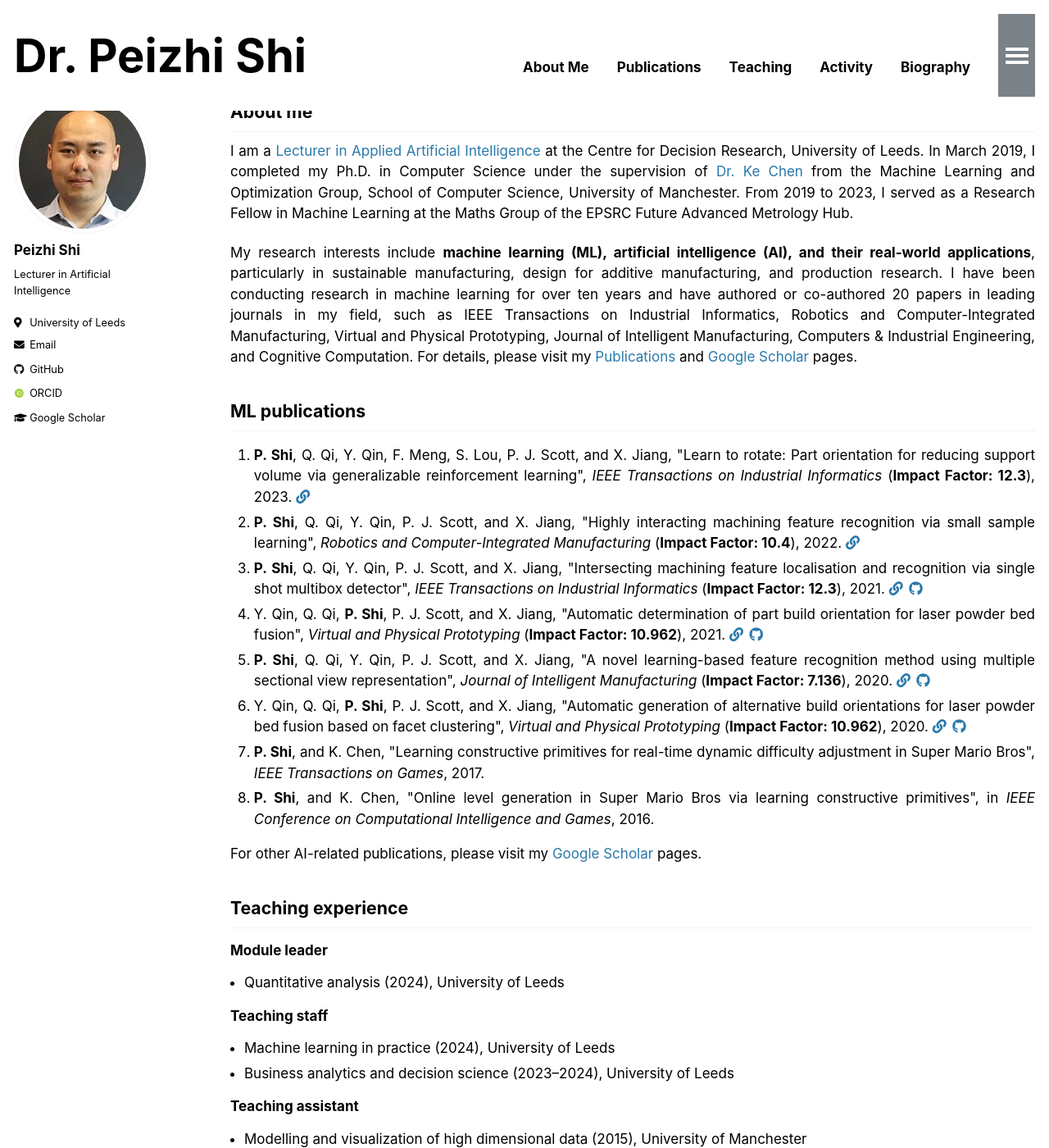
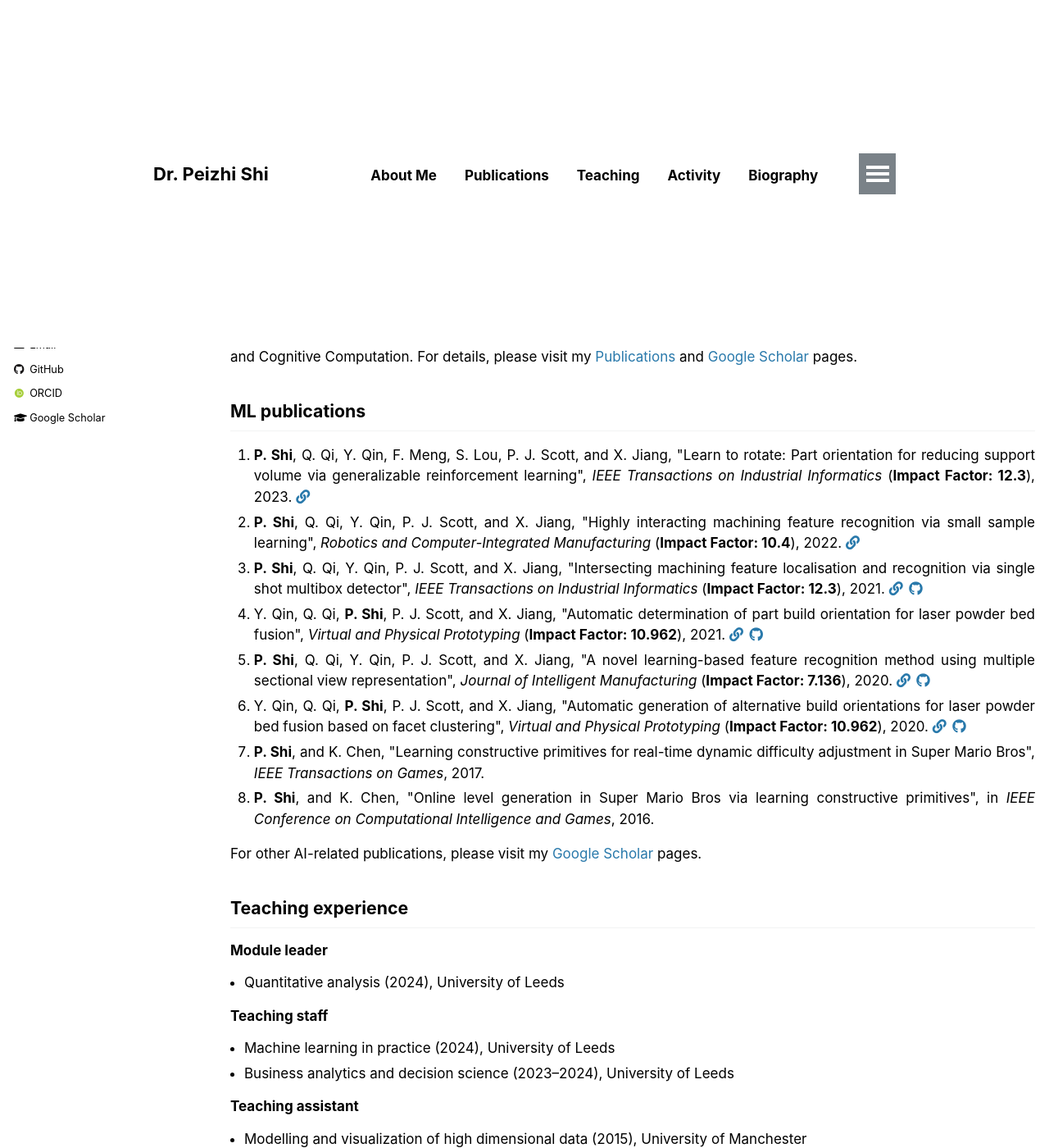
Before and after one commit to PeizhiShi/peizhishi.github.io, a Jekyll site: the page built from _pages/index.md, in a window 1280 px wide and 1400 px high. Shown: the whole window at 82% size. Built offline with Jekyll 4.4.1, drawn with Linux system fonts in a browser that asks for light colours; some web fonts are replaced; our own code applies the rules of GitHub Pages for plain Markdown files.

Commit message:
Update _masthead.scss

```diff
--- a/_sass/_masthead.scss
+++ b/_sass/_masthead.scss
@@ -19,7 +19,7 @@
   &__inner-wrap {
     @include container;
     @include clearfix;
-    padding: 1em 1em 1em;
+    padding: 11em 11em 11em;
     font-family: $sans-serif-narrow;
     background-color: #fff;
 
@@ -56,7 +56,7 @@
 
 
   &--lg {
-    font-size: 330%;
+    font-size: 130%;
     padding-right: 4.1em;
 
   }
```
